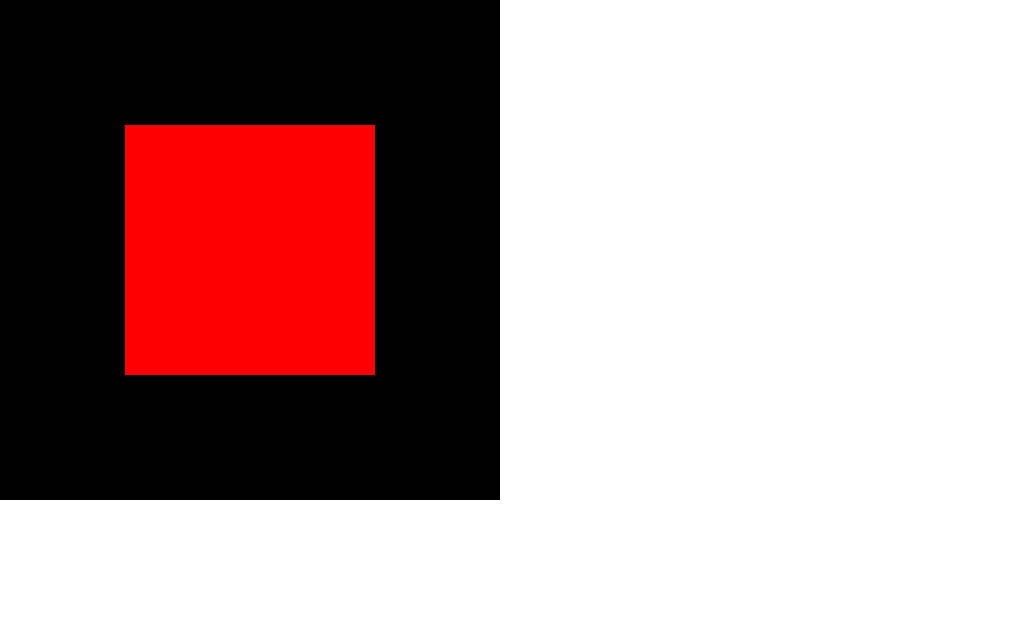
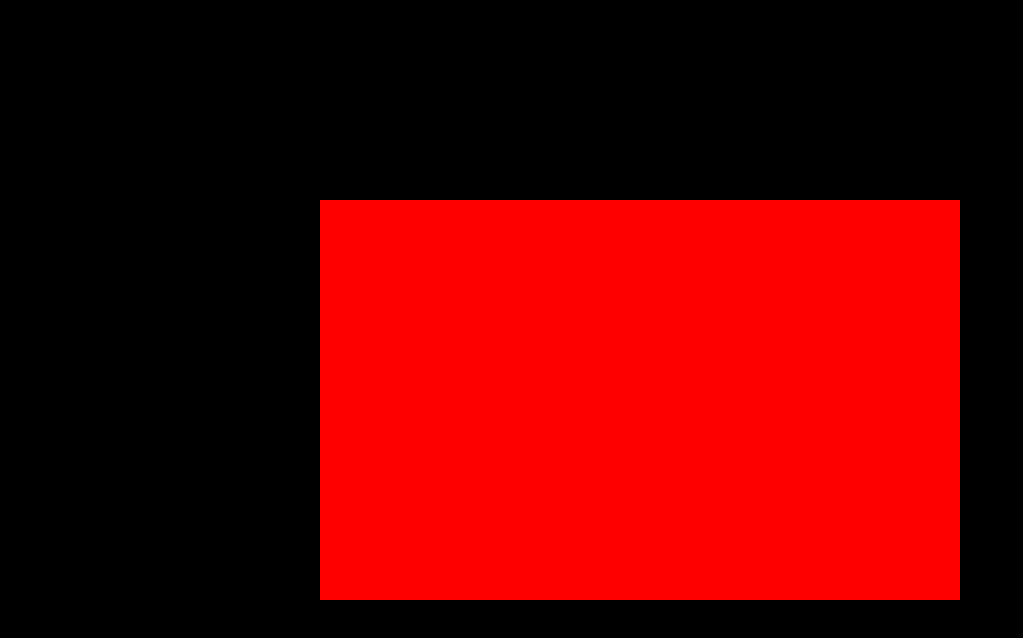
Before and after one commit to chrisyboy53/WebGLLab1, a plain HTML site: page index.html in a window 1280 px wide. Shown: the whole page, without its empty margins (0-1023 px from the left). Drawn offline with Linux system fonts and the light colour scheme.

Commit message:
fixing filling the screen

```diff
--- a/index.html
+++ b/index.html
@@ -12,9 +12,11 @@
         }
 
         canvas {
-            width: 500px;
-            height: 500px;
+            position: absolute;
+            width: 100%;
+            height: 100%;
         }
+
     </style>
     <script src="https://cdn.jsdelivr.net/glmatrix/2.2.1/gl-matrix.js"></script>
 </head>
--- a/main.js
+++ b/main.js
@@ -2,8 +2,8 @@ var canvas = document.getElementsByTagName('canvas')[0];
 
 var dimensions = canvas.getClientRects();
 
-canvas.width = window.innerWidth;
-canvas.height = window.innerHeight;
+canvas.width = canvas.offsetWidth;
+canvas.height = canvas.offsetHeight;
 
 var gl = canvas.getContext('experimental-webgl');
 gl.viewportWidth = canvas.width;
```
